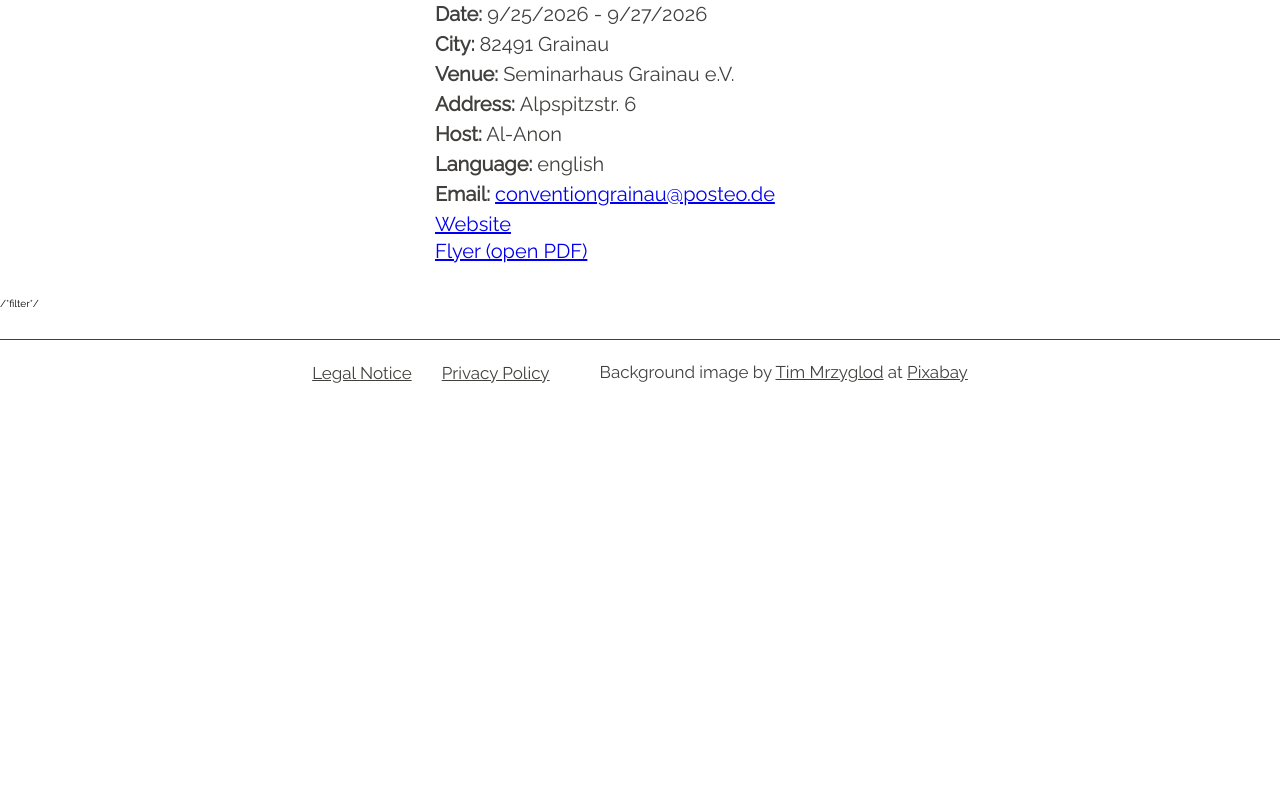
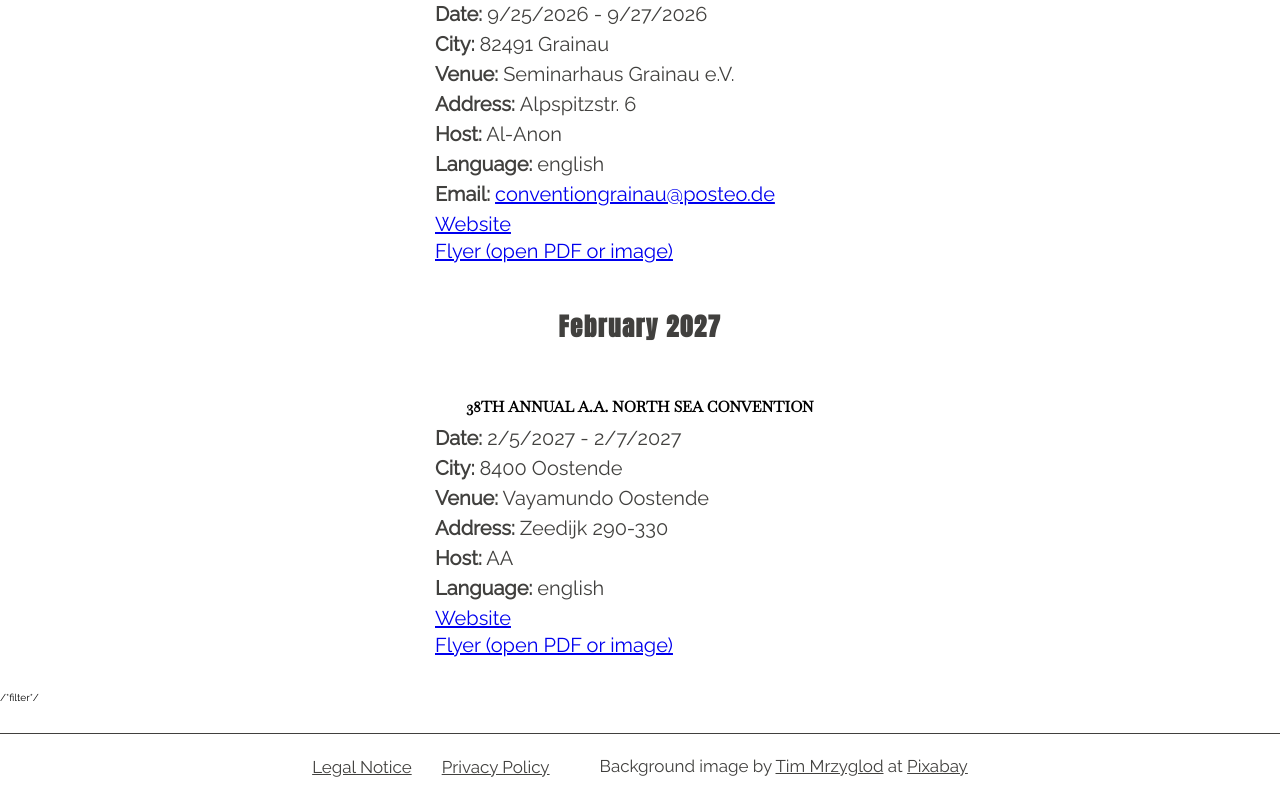
Before and after one commit to Footsteps/al-anon, a React (Vite) app: page /events in a window 1280 px wide. Shown: the part 1113-1913 px from the top of the page. Before the commit the page ends 1519 px from the top, so only its background shows below. Built offline with nearby package versions, Linux system fonts and the light colour scheme.

Commit message:
changed upload flyer when image

```diff
--- a/src/components/EventCard.jsx
+++ b/src/components/EventCard.jsx
@@ -73,11 +73,12 @@ export default function EventCard({event, language}) {
                             rel="noopener noreferrer"
                           >{textLabels.flyer}</a>
                         ) : (
-                          <img
-                            src={flyerUrl}
+                          <a
+                            href={flyerUrl}
+                            target="_blank"
                             alt={`Flyer ${event.title}`}
-                            width={200}
-                          />
+                           rel="noopener noreferrer"
+                          >{textLabels.flyer}</a>
                         )}
                       </div>
                     )}
--- a/src/data/events.js
+++ b/src/data/events.js
@@ -119,5 +119,56 @@ export const events = [
     "id": "2026-12",
     "month": {"de": "Dezember 2026", "en": "December 2026"},
     "events": []
-  }
+  },
+  /*2027*/
+  {
+    "id": "2027-01",
+    "month": {"de": "Januar 2027", "en": "January 2027"},
+    "events": []
+  },
+  {
+    "id": "2027-02",
+    "month": {"de": "Februar 2027", "en": "February 2027"},
+    "events": [{
+        "id": 5,
+        "title": "38th Annual A.A. North Sea Convention",
+        "startDate": "2027-02-05",
+        "endDate": "2027-02-07",
+        "organizer": "AA",
+        "languages": {"de":"englisch", "en":"english"},
+        "city": "8400 Oostende",
+        "country": {"de": "Belgien", "en":"Belgium"},
+        "address": "Zeedijk 290-330",
+        "location": "Vayamundo Oostende",
+        "website": "https://www.northseaconvention.com/",
+        "email": "",
+        "flyer": {"de": "/flyer/NSC-2027-Flyer.jpeg"}
+        }]
+  },
+  {
+    "id": "2027-03",
+    "month": {"de": "März 2027", "en": "March 2027"},
+    "events": []
+  },
+  {
+    "id": "2027-04",
+    "month": {"de": "April 2027", "en": "April 2027"},
+    "events": []
+  },
+  {
+    "id": "2027-05",
+    "month": {"de": "Mai 2027", "en": "May 2027"},
+    "events": []
+  },
+  {
+    "id": "2027-06",
+    "month": {"de": "Juni 2027", "en": "June 2027"},
+    "events": []
+  },
+  {
+    "id": "2026-07",
+    "month": {"de": "Juli 2027", "en": "July 2027"},
+    "events": [
+    ]
+  },
 ]
--- a/src/data/text.js
+++ b/src/data/text.js
@@ -57,7 +57,7 @@ export const text = {
         language: "Sprache",
         email: "E-Mail",
         website: "Webseite",
-        flyer: "Flyer (PDF öffnen)",
+        flyer: "Flyer (PDF oder Bild öffnen)",
       } /*labels*/,
     } /*events*/,
     contact: {
@@ -186,7 +186,7 @@ export const text = {
         language: "Language",
         email: "Email",
         website: "Website",
-        flyer: "Flyer (open PDF)",
+        flyer: "Flyer (open PDF or image)",
       },
     } /*events*/,
     contact: {
```
Also changed, not shown: public/flyer/NSC-2027-Flyer.jpeg (added).
